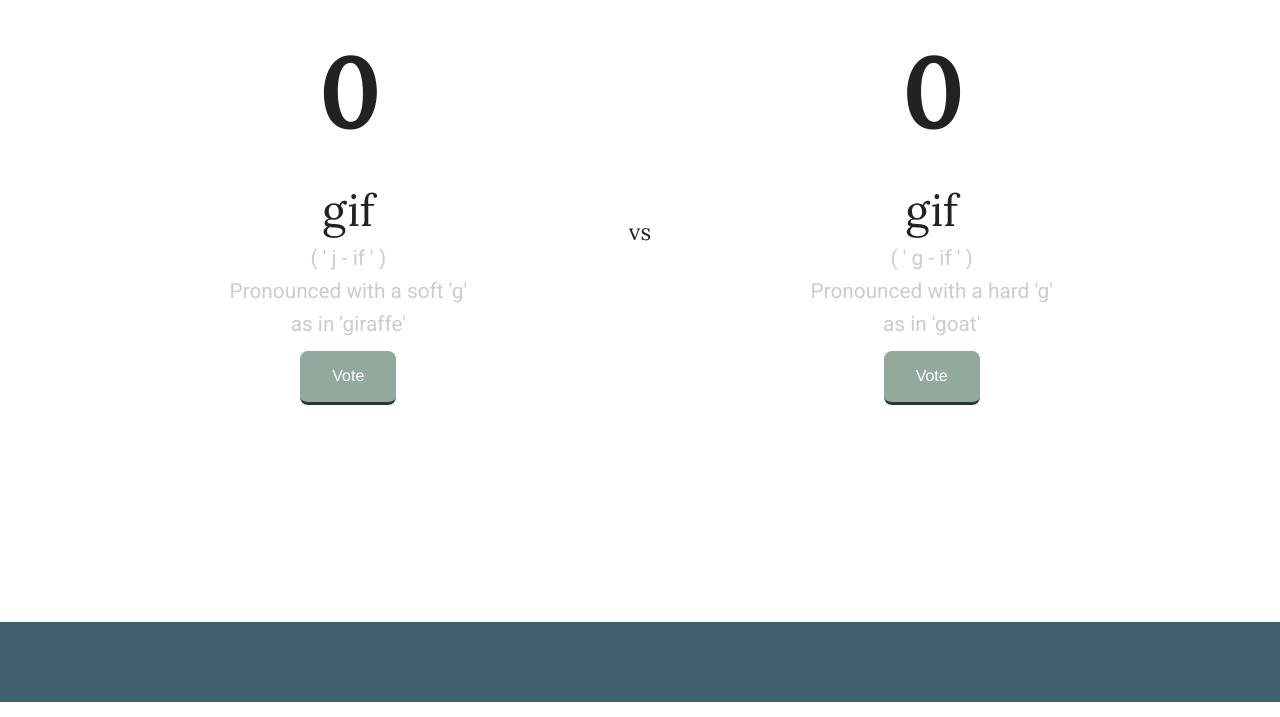
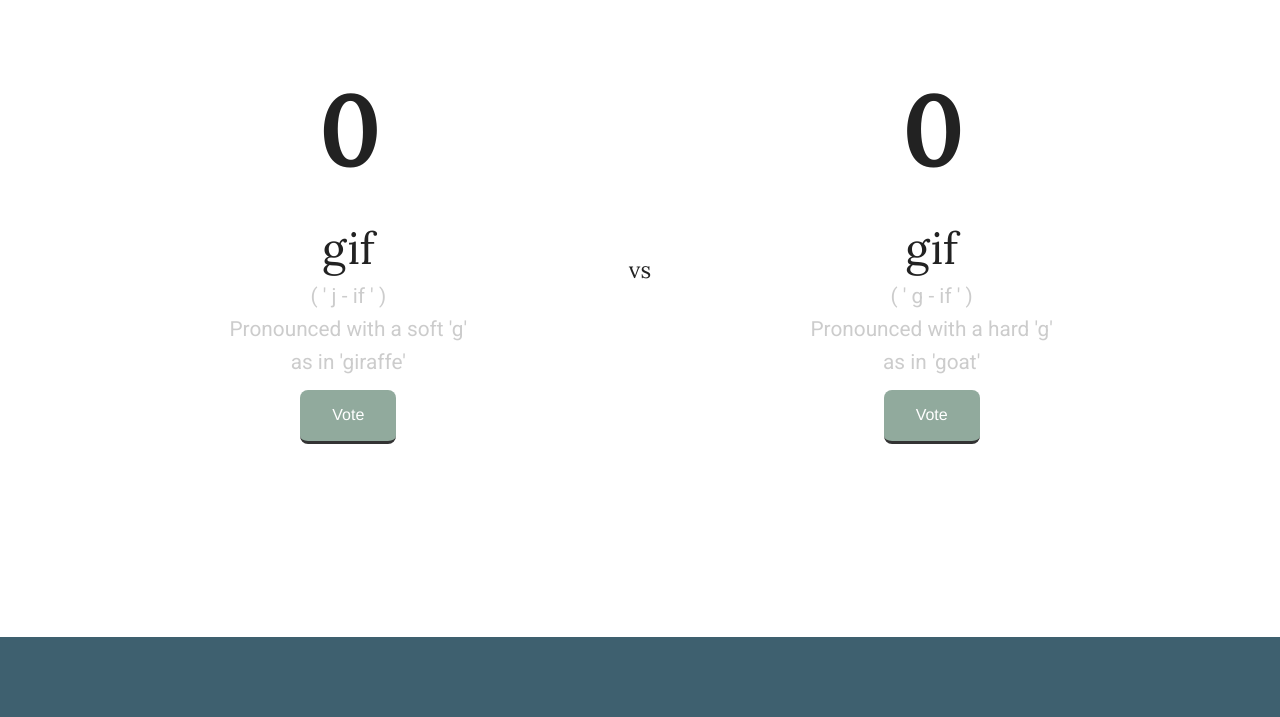
Before and after one commit to colin-h/gifvsgif, a website: page client/index.html in a window 1280 px wide. Shown: the part 98-815 px from the top of the page. Drawn offline with nearby package versions, Linux system fonts and the light colour scheme; no server answers.

Commit message:
slight #main margin changes

```diff
--- a/client/styles/main.css
+++ b/client/styles/main.css
@@ -53,8 +53,8 @@ i.medium:hover {
 }
 
 #main {
-  margin-top: 2%;
-  min-height: 75%;
+  margin-top: 5%;
+  min-height: 72%;
   /*margin-bottom: 3%;*/
 }
 
```
